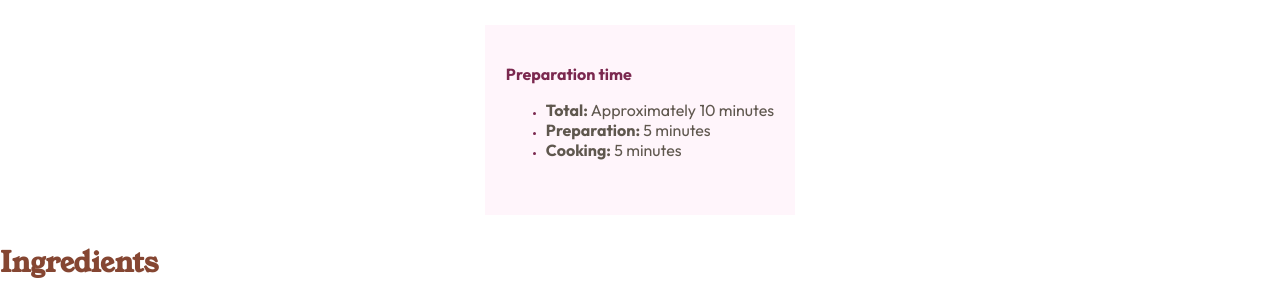
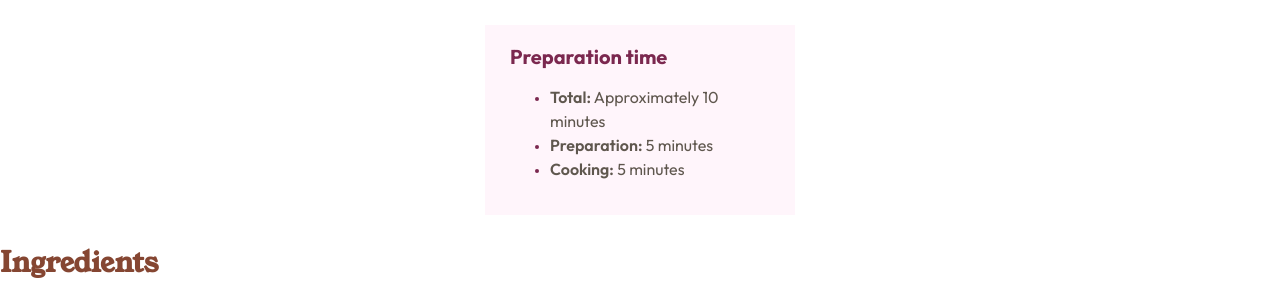
Before and after one commit to Negligence/recipe-page, a website: page index.html in a window 1280 px wide. Shown: the part 443-738 px from the top of the page. Drawn offline with Linux system fonts and the light colour scheme.

Commit message:
padding strong font-size color ul li li::marker color font-size b font-weight

```diff
--- a/source/sass/styles.scss
+++ b/source/sass/styles.scss
@@ -71,16 +71,12 @@ a {text-decoration: none;}
 
 ol, ul {list-style-position: outside;}
 
-#hero li::marker {
-  color: var(--dark-raspberry);
-}
-
 #ingredients li::marker,
 #instructions li::marker {
   color: var(--nutmeg);
 }
 
-#hero li::marker,
+
 #ingredients li::marker {
   font-size: rem(10px);
 }
@@ -88,8 +84,6 @@ ol, ul {list-style-position: outside;}
 #instructions li::marker {
   font-weight: var(--fw-bold);
 }
-
-#hero strong {color: var(--dark-raspberry);}
 
 #nutrition b {color: var(--nutmeg);}
 
@@ -141,8 +135,32 @@ footer {
     background-color: var(--dark-raspberry-bg);
     width: rem(310px);
     height: rem(190px);
+    padding: rem(25px);
     display: grid;
     place-content: center;
+
+    strong {
+      font-size: rem(20px);
+      color: var(--dark-raspberry);
+    }
+
+    ul {
+      // padding-inline-start: 60px;
+    }
+
+    li {
+      line-height: 1.5rem;
+      // margin-inline-start: 30px;
+    }
+
+    li::marker {
+      color: var(--dark-raspberry);
+      font-size: rem(12px);
+    }
+
+    b {
+      font-weight: var(--fw-semi-bold);
+    }
   }
 
 }
```
Also changed, not shown: assets/css/styles.css, source/assets/css/styles.css.
